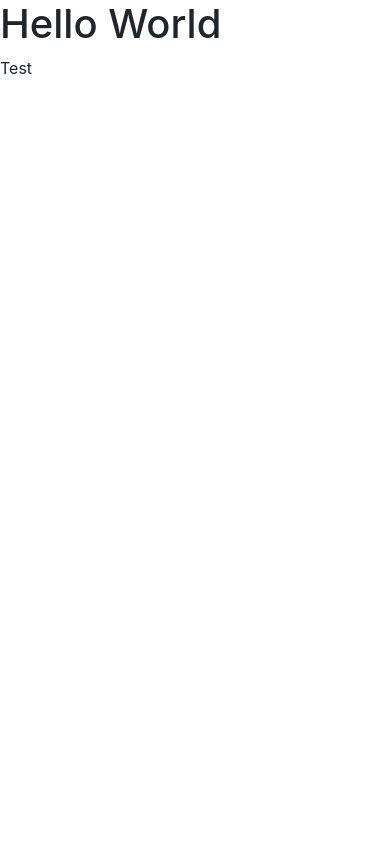
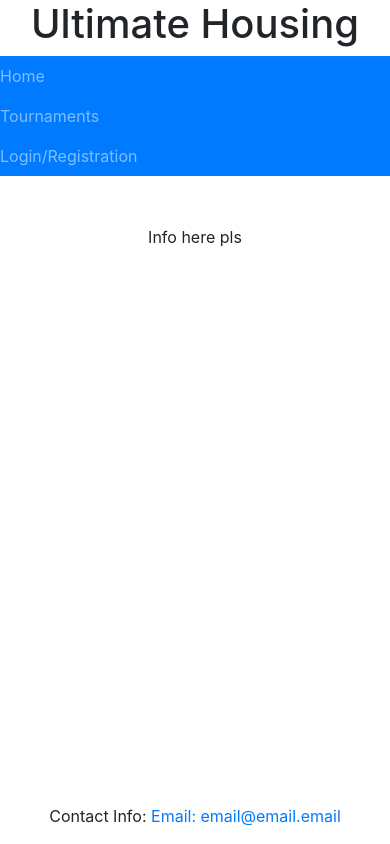
Before and after one commit to DersJ/hackNC2018, a Django app: page / in a window 390 px wide. Run offline with Django 3.2, Linux system fonts and the light colour scheme; some libraries are stand-ins or nearby versions.

Commit message:
Landing page

```diff
--- a/hacknc/hacknc/settings.py
+++ b/hacknc/hacknc/settings.py
@@ -123,3 +123,5 @@ USE_TZ = True
 # https://docs.djangoproject.com/en/2.1/howto/static-files/
 
 STATIC_URL = '/static/'
+
+STATICFILES_DIRS = [os.path.join(BASE_DIR, 'static')]
--- a/hacknc/templates/base.html
+++ b/hacknc/templates/base.html
@@ -1,4 +1,4 @@
-
+{% load staticfiles %}
 <!DOCTYPE html>
 <html lang="en">
 
@@ -12,7 +12,7 @@
 
 	<link rel="stylesheet" type="text/css" href="https://cdn.datatables.net/v/bs4/dt-1.10.16/datatables.min.css"/>
 
-
+	<link rel="stylesheet" href="{% static 'css/style.css' %}"/>
 
 	<style type="text/css">
 	html,
@@ -25,9 +25,35 @@
 
 <body>
 
-	<h1>Hello World</h1>
+	<center><h1>Ultimate Housing</h1></center>
+
+	<nav class="navbar-dark bg-primary navbar-expand-sm">
+		<div class="container-fluid">
+    		<ul class="navbar-nav justify-content-center">
+				<li class="nav-item">
+					<a class="nav-link" href="#">Home</a>
+				</li>
+				<li class="nav-item">
+					<a class="nav-link" href="#">Tournaments</a>
+				</li>
+				<li class="nav-item">
+					<a class="nav-link" href="#">Login/Registration</a>
+				</li>
+			</ul>
+  		</div>
+	</nav>
 
 	{% block content %}
 
 	{% endblock %}
+
+	<footer class="page-footer font-small blue fixed-bottom">
+		<div class="footer-copyright text-center py-3">Contact Info:
+    		<a href="https://mdbootstrap.com/bootstrap-tutorial/"> Email: email@email.email</a>
+  		</div>
+	</footer>
+
+	<script src="https://code.jquery.com/jquery-3.3.1.slim.min.js" integrity="sha384-q8i/X+965DzO0rT7abK41JStQIAqVgRVzpbzo5smXKp4YfRvH+8abtTE1Pi6jizo" crossorigin="anonymous"></script>
+	<script src="https://cdnjs.cloudflare.com/ajax/libs/popper.js/1.14.3/umd/popper.min.js" integrity="sha384-ZMP7rVo3mIykV+2+9J3UJ46jBk0WLaUAdn689aCwoqbBJiSnjAK/l8WvCWPIPm49" crossorigin="anonymous"></script>
+	<script src="https://stackpath.bootstrapcdn.com/bootstrap/4.1.3/js/bootstrap.min.js" integrity="sha384-ChfqqxuZUCnJSK3+MXmPNIyE6ZbWh2IMqE241rYiqJxyMiZ6OW/JmZQ5stwEULTy" crossorigin="anonymous"></script>
 </body>
--- a/hacknc/templates/landing.html
+++ b/hacknc/templates/landing.html
@@ -2,6 +2,19 @@
 
 {% block content %}
 
-<p>Test</p>
+<div class="row">
+    <div class="col-sm-2">
+    </div>
+    <div class="col-sm-8">
+    	<center>
+    		<p2>
+    			<br></br>
+    			Info here pls
+    		</p2>
+    	</center>
+    </div>
+    <div class="col-sm-2">
+    </div>
+  </div>
 
 {% endblock %}
```
Also changed, not shown: hacknc/static/css/style.css (added).
